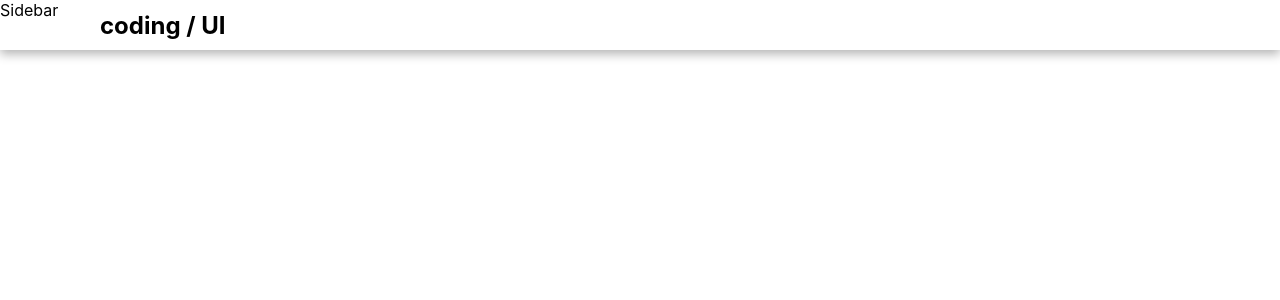
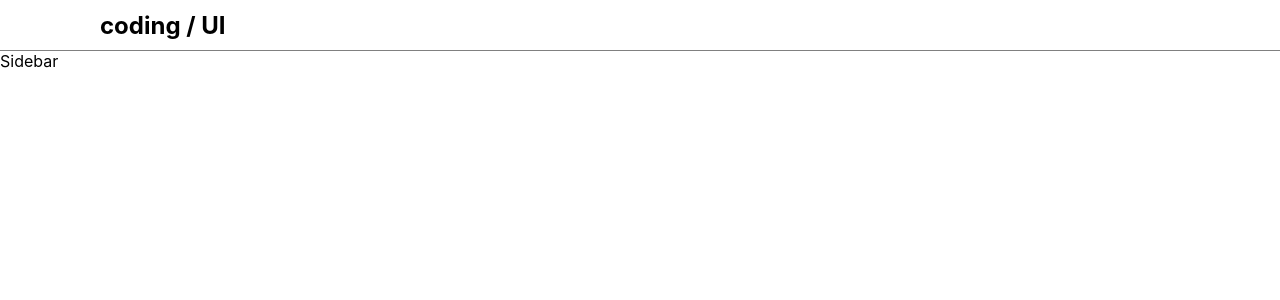
Before and after one commit to SukiTsu/library_react, a React (Vite) app in the folder lib_module/: page / in a window 1280 px wide. Shown: the top 300 px of the page. Built offline with nearby package versions, Linux system fonts and the light colour scheme.

Commit message:
modif position css navbar

```diff
--- a/lib_module/src/assets/css/navbar.css
+++ b/lib_module/src/assets/css/navbar.css
@@ -3,8 +3,8 @@
     align-items: center;
     width: 100%;
     height: 50px;
-    box-shadow: 0 4px 10px rgba(0, 0, 0, 0.3);
-    position: fixed;
+    /*box-shadow: 0 4px 10px rgba(0, 0, 0, 0.3);*/
+    border-bottom: 1px solid grey;
 }
 .navbar h2{
     margin: 0 0 0 100px;
```
